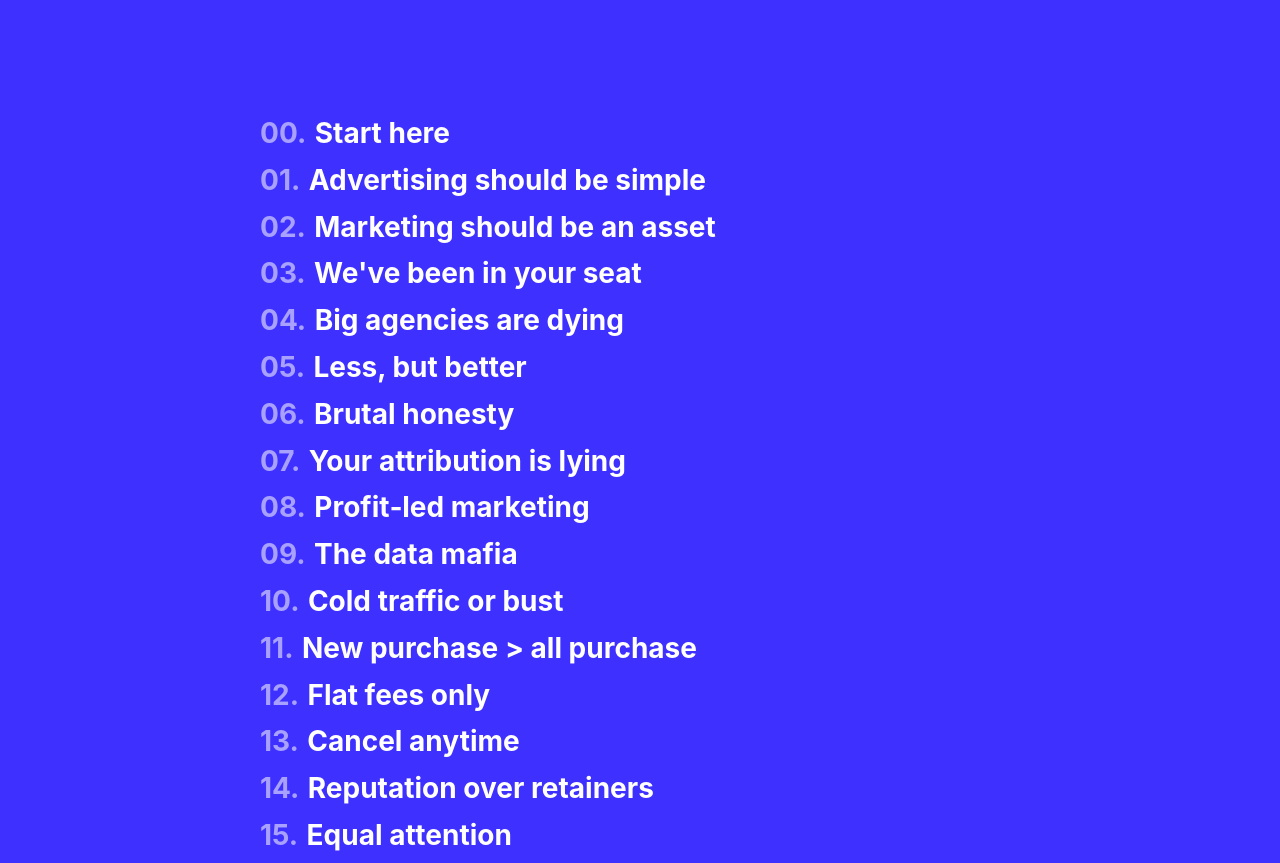
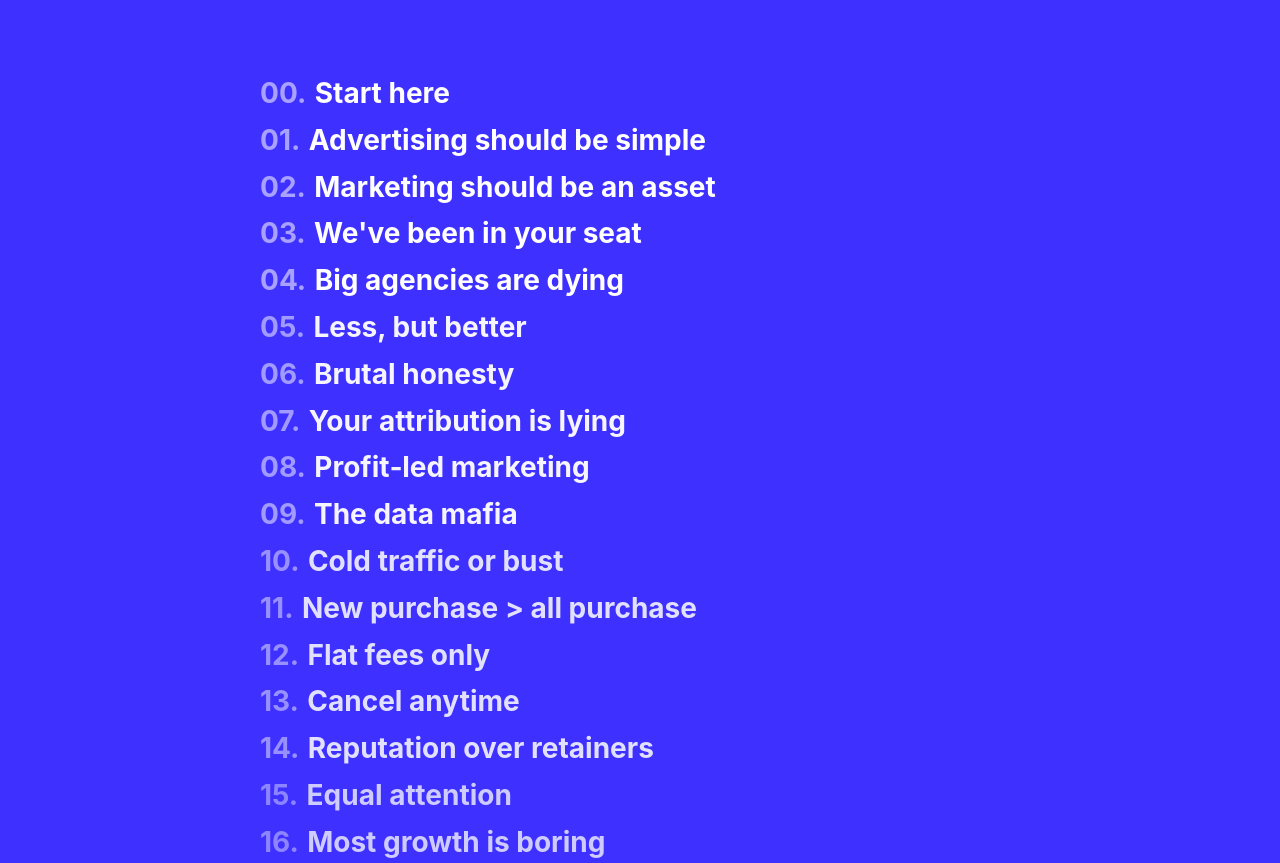
Before and after one commit to mikemoonwater/moonwater-site, a plain HTML site: page index.html in a window 1280 px wide. Shown: the part 66-929 px from the top of the page. Drawn offline with Linux system fonts and the light colour scheme; a web font is replaced by a local one.

Commit message:
Add progressive fade to principles and reduce header spacing
- Principles now fade gradually toward bottom (like 37signals)
- Reduced header spacing from 120px to 80px for tighter layout

Co-Authored-By: Warp <agent@warp.dev>

```diff
--- a/styles.css
+++ b/styles.css
@@ -154,7 +154,7 @@
 .main {
     max-width: var(--max-width);
     margin: 0 auto;
-    padding: calc(var(--header-height) + 120px) var(--space-md) var(--space-xl);
+    padding: calc(var(--header-height) + 80px) var(--space-md) var(--space-xl);
 }
 
 /* Principles Section
@@ -168,6 +168,12 @@
     opacity: 1;
     transition: opacity 0.3s ease;
 }
+
+/* Progressive fade for principles */
+.principle:nth-child(n+1) { opacity: 1; }
+.principle:nth-child(n+6) { opacity: 0.95; }
+.principle:nth-child(n+11) { opacity: 0.85; }
+.principle:nth-child(n+16) { opacity: 0.75; }
 
 .principle:first-child {
     padding-top: 0;
```
